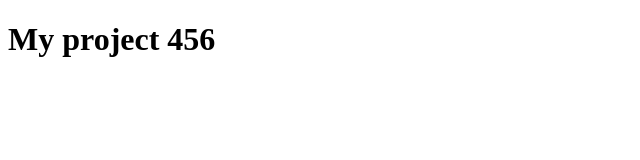
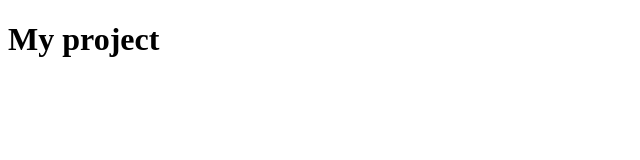
Before and after one commit to Oleksandr-Naumchak/my-project, a plain HTML site: page index.html in a window 1280 px wide. Shown: the full height of the page, 0-640 px from the left. Drawn offline with Linux system fonts and the light colour scheme.

Commit message:
title was changed 3

```diff
--- a/index.html
+++ b/index.html
@@ -7,6 +7,6 @@
   <title>My project</title>
 </head>
 <body>
-  <h1>My project 456</h1>
+  <h1>My project</h1>
 </body>
 </html>
```
